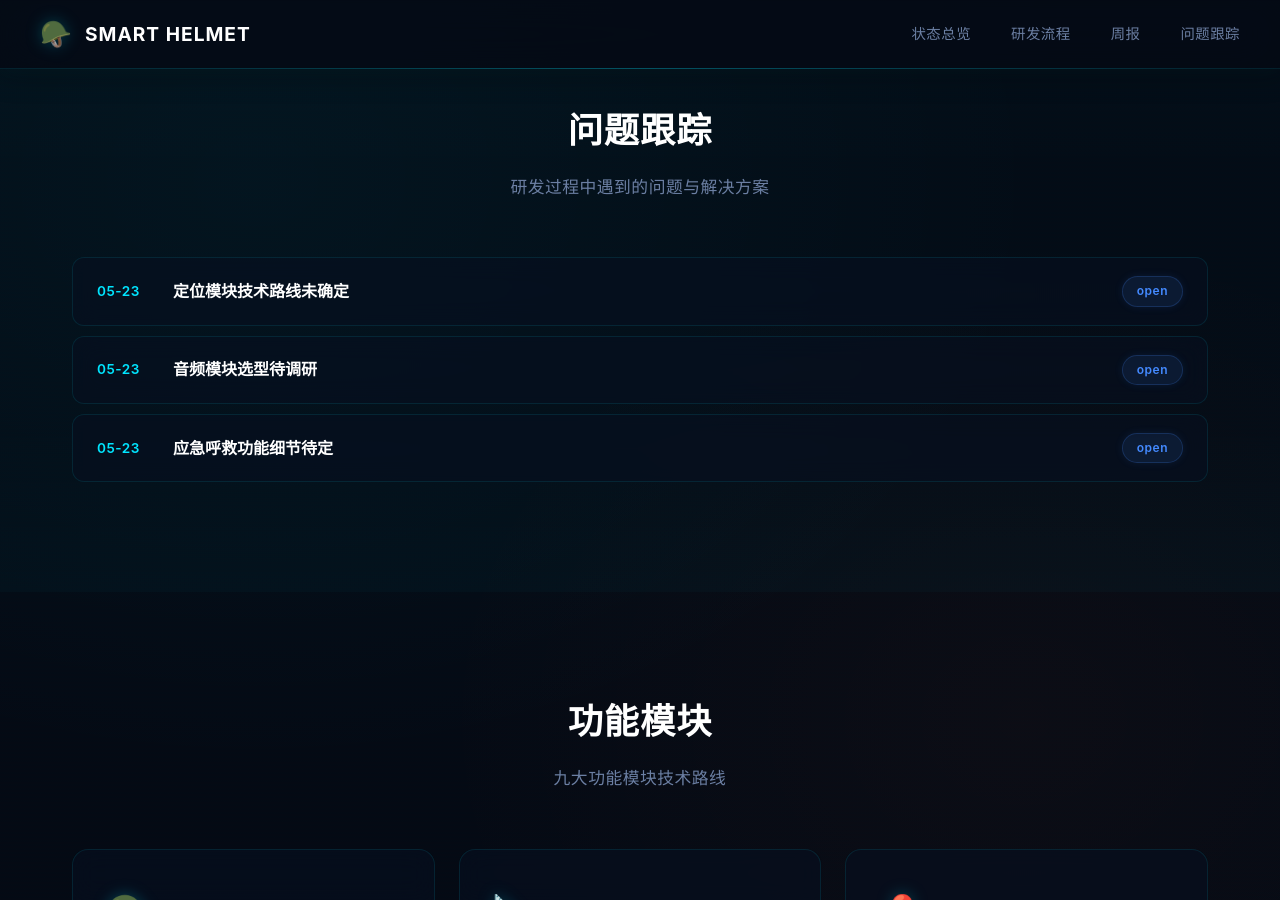
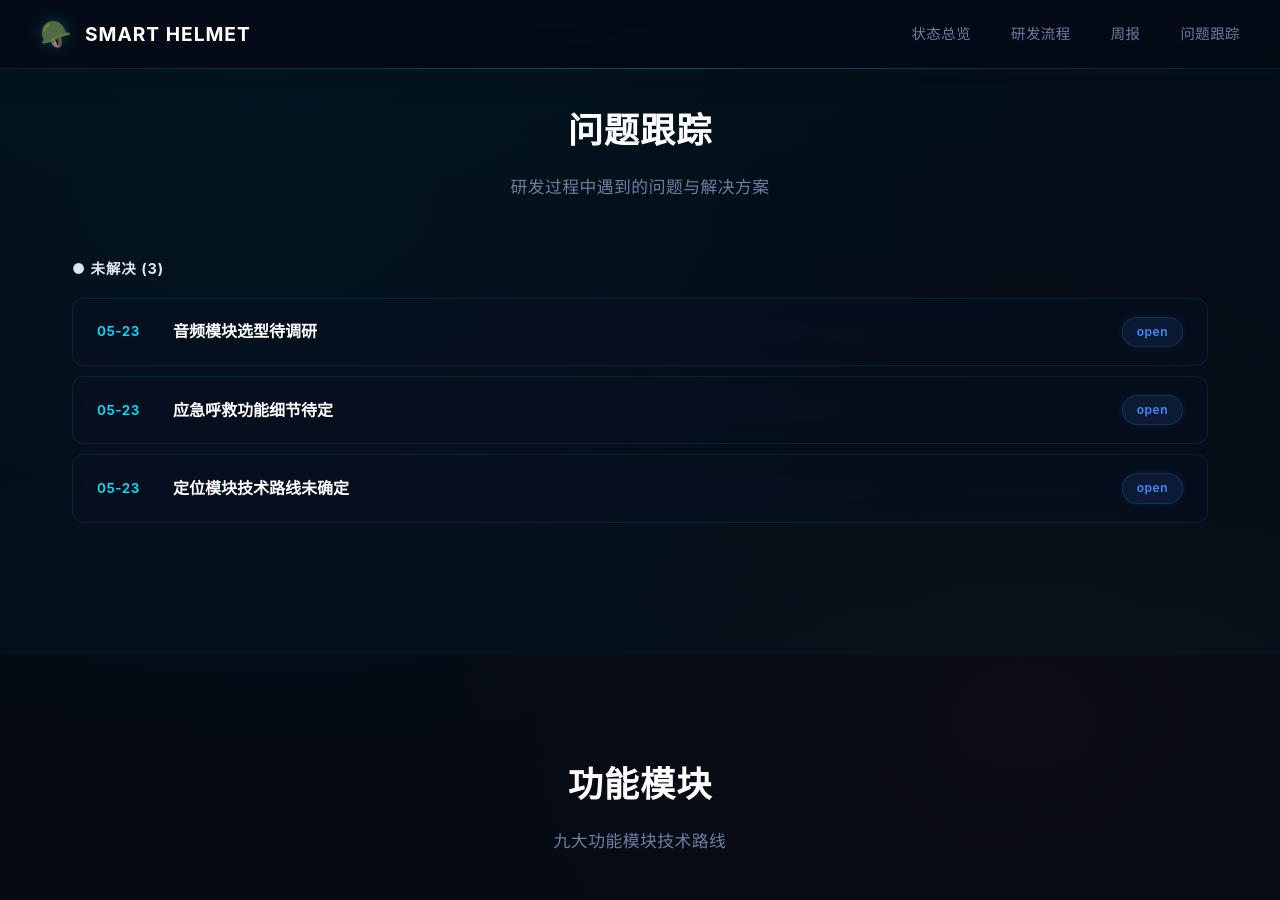
Before and after one commit to ysdcedarqu/zhinenganquanmao, a Jekyll site: the page built from index.md, in a window 1280 px wide and 900 px high, scrolled down 2929 px. Built offline with Jekyll 4.4.1, drawn with Linux system fonts in a browser that asks for light colours.

Commit message:
更新周报、重构ISSUE命名、优化首页数据联动、精简README

```diff
--- a/index.md
+++ b/index.md
@@ -147,16 +147,44 @@ title: 项目进度总览
         <h2>问题跟踪</h2>
         <p>研发过程中遇到的问题与解决方案</p>
       </div>
+
+      {% assign open_issues = site.issues | where: 'status', 'open' | sort: 'date' | reverse %}
+      {% assign closed_issues = site.issues | where: 'status', 'closed' | sort: 'date' | reverse %}
+
       {% if site.issues.size > 0 %}
-      <ul class="item-list fade-in">
-        {% for issue in site.issues %}
-        <a href="{{ issue.url | relative_url }}" class="item-row">
-          <span class="item-date">{{ issue.date | date: "%m-%d" }}</span>
-          <span class="item-title">{{ issue.title }}</span>
-          <span class="item-meta">{% include status-badge.html status=issue.status %}</span>
-        </a>
-        {% endfor %}
-      </ul>
+
+      <!-- 未解决问题 -->
+      {% if open_issues.size > 0 %}
+      <div class="fade-in" style="margin-bottom: 2rem;">
+        <h3 style="color: var(--accent); font-size: 0.9rem; letter-spacing: 1px; margin-bottom: 1rem;">● 未解决 ({{ open_issues.size }})</h3>
+        <ul class="item-list">
+          {% for issue in open_issues %}
+          <a href="{{ issue.url | relative_url }}" class="item-row">
+            <span class="item-date">{{ issue.date | date: "%m-%d" }}</span>
+            <span class="item-title">{{ issue.title }}</span>
+            <span class="item-meta">{% include status-badge.html status=issue.status %}</span>
+          </a>
+          {% endfor %}
+        </ul>
+      </div>
+      {% endif %}
+
+      <!-- 已解决问题 -->
+      {% if closed_issues.size > 0 %}
+      <div class="fade-in">
+        <h3 style="color: var(--primary); font-size: 0.9rem; letter-spacing: 1px; margin-bottom: 1rem;">● 已解决 ({{ closed_issues.size }})</h3>
+        <ul class="item-list">
+          {% for issue in closed_issues %}
+          <a href="{{ issue.url | relative_url }}" class="item-row">
+            <span class="item-date">{{ issue.date | date: "%m-%d" }}</span>
+            <span class="item-title">{{ issue.title }}</span>
+            <span class="item-meta">{% include status-badge.html status=issue.status %}</span>
+          </a>
+          {% endfor %}
+        </ul>
+      </div>
+      {% endif %}
+
       {% else %}
       <p style="text-align: center; color: var(--text-muted); padding: 2rem;">暂无问题记录</p>
       {% endif %}
```
Also changed, not shown: _posts/weekly/2026-05-23-week01.md (+4 -4 lines), README.md, _issues/2026-05-23-定位模块技术路线未确定.md (renamed from _issues/ISSUE-001.md), _issues/2026-05-23-应急呼救功能细节待定.md (renamed from _issues/ISSUE-003.md), _issues/2026-05-23-音频模块选型待调研.md (renamed from _issues/ISSUE-002.md).
